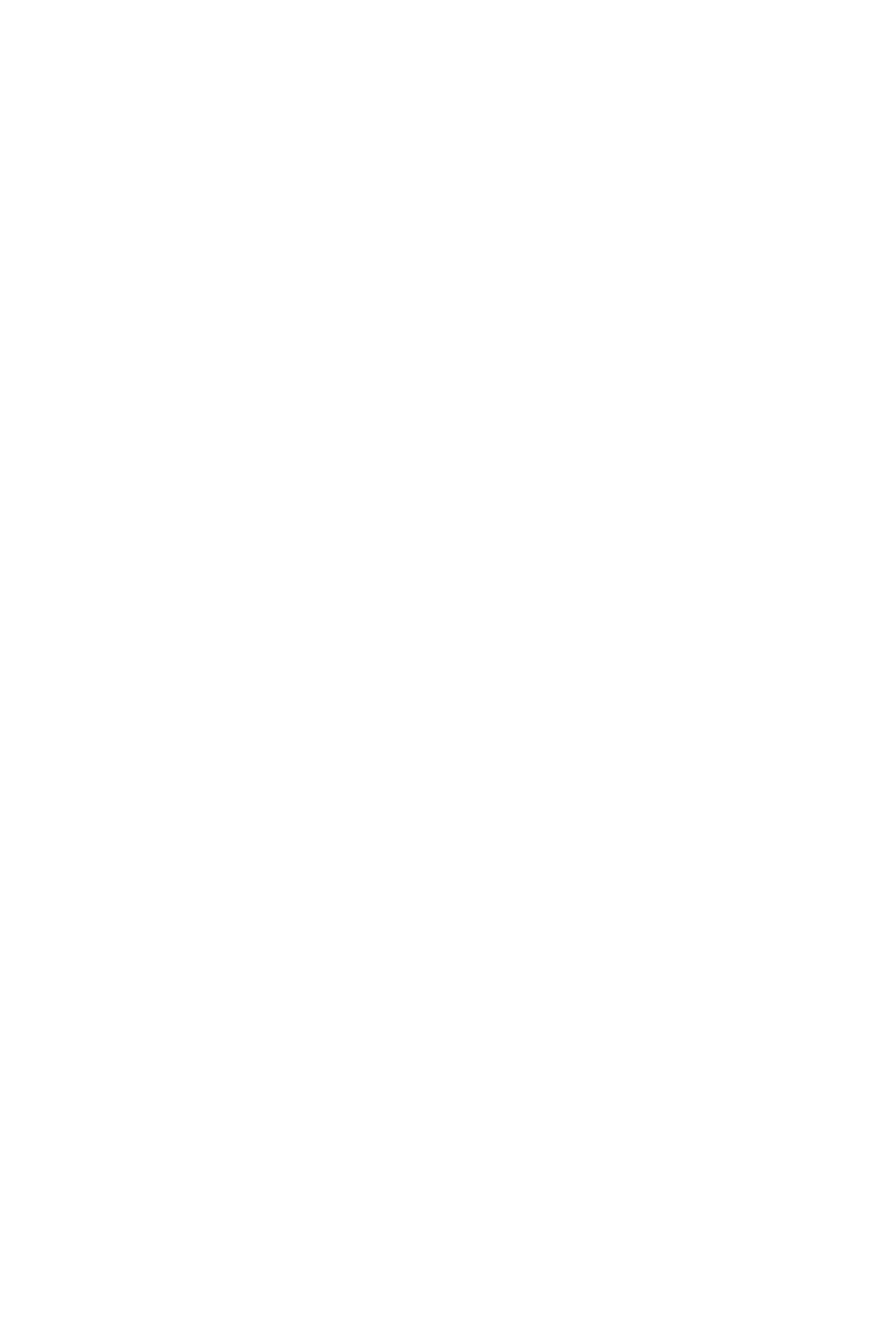
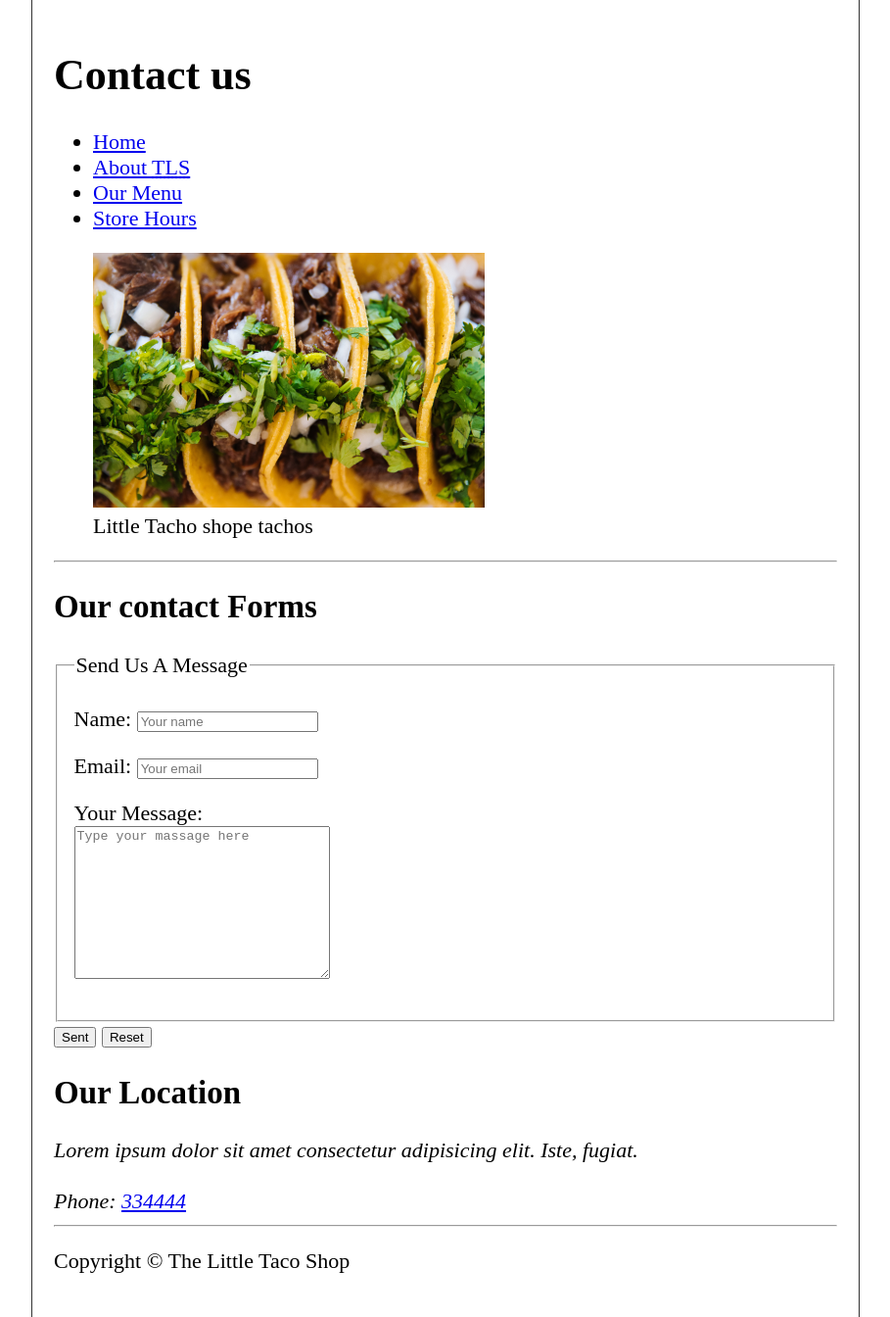
Before and after one commit to ADITHYAKRISHNAS/html-tutorial, a plain HTML site: page contact.html in a window 1280 px wide. Shown: the whole page at 98% size, without its empty margins (185-1094 px from the left). Before the commit the page ends 800 px from the top, so only its background shows below. Drawn offline with Linux system fonts and the light colour scheme.

Commit message:
html website is compleated

```diff
--- a/contact.html
+++ b/contact.html
@@ -0,0 +1,80 @@
+<!DOCTYPE html>
+<html lang="en">
+<head>
+    <meta charset="UTF-8">
+    <meta http-equiv="X-UA-Compatible" content="IE=edge">
+    <meta name="auther" content="Adithya Krishna S">
+    <meta name="Description" content="Contact us for The Little Tacho Shop">
+    <title>Contact Us -LTS</title>
+    <meta name="viewport" content="width=device-width, initial-scale=1.0">
+    <link rel="icon" href="favicon.ico/favicon.ico" type="image/x-icon">
+    <link rel="stylesheet" href="CSS/style.css">
+
+</head>
+<body>
+    <header>
+        <h1>Contact us</h1>
+        <nav>
+            <ul>
+                <li>
+                    <a href="/">Home</a>
+                </li>
+                <li>
+                    <a href="/#about">About <abbr title="The Little Taco Shop">TLS</abbr></a>
+                </li>
+                <li>
+                    <a href="/#menu">Our Menu</a>
+                </li>
+
+                <li>
+                    <a href="hours.html">Store Hours</a>
+                </li>
+            </ul>
+        </nav>
+        <figure>
+            <img src="Img/tacos_close_up_400x260.png" alt="Little Tacho shope tachos" title="Tachos redy to eat!" width="400" height="260">
+            <figcaption>
+                Little Tacho shope tachos
+            </figcaption>
+        </figure>
+    </header>
+    <hr>
+    <main>
+        <section>
+        <h2>Our contact Forms</h2>
+        <form action="https://httpbin.org/get" method="get">
+            <fieldset>
+                <legend>Send Us A Message</legend>
+                <p>
+                    <label for="name">Name:</label>
+                    <input type="text" name="name" id="name" placeholder="Your name" required>
+                </p>
+                <p>
+                    <label for="email">Email:</label>
+                    <input type="email" name="emai" id="emai" placeholder="Your email" required>
+                </p>
+                <p>
+                    <label for="message">Your Message:</label>
+                    <br>
+                    <textarea name="message" id="message" cols="30" rows="10" placeholder="Type your massage here"></textarea>
+                </p>
+            </fieldset>
+            <button type="submit">Sent</button>
+            <button type="reset">Reset</button>
+        </form>
+    </section>
+    <section>
+        <h2>Our Location</h2>
+        <address>
+            Lorem ipsum dolor sit amet consectetur adipisicing elit. Iste, fugiat.
+            <br><br>
+            Phone: <a href="tel:+34434">334444</a>
+        </address>
+    </section>
+    </main>
+    <hr>
+    <footer>
+        <p>Copyright &copy; The Little Taco Shop</p>
+    </footer>
+</body>
+</html>
```
Also changed, not shown: hours.html (+62 -0 lines), index.html (+99 -0 lines).
